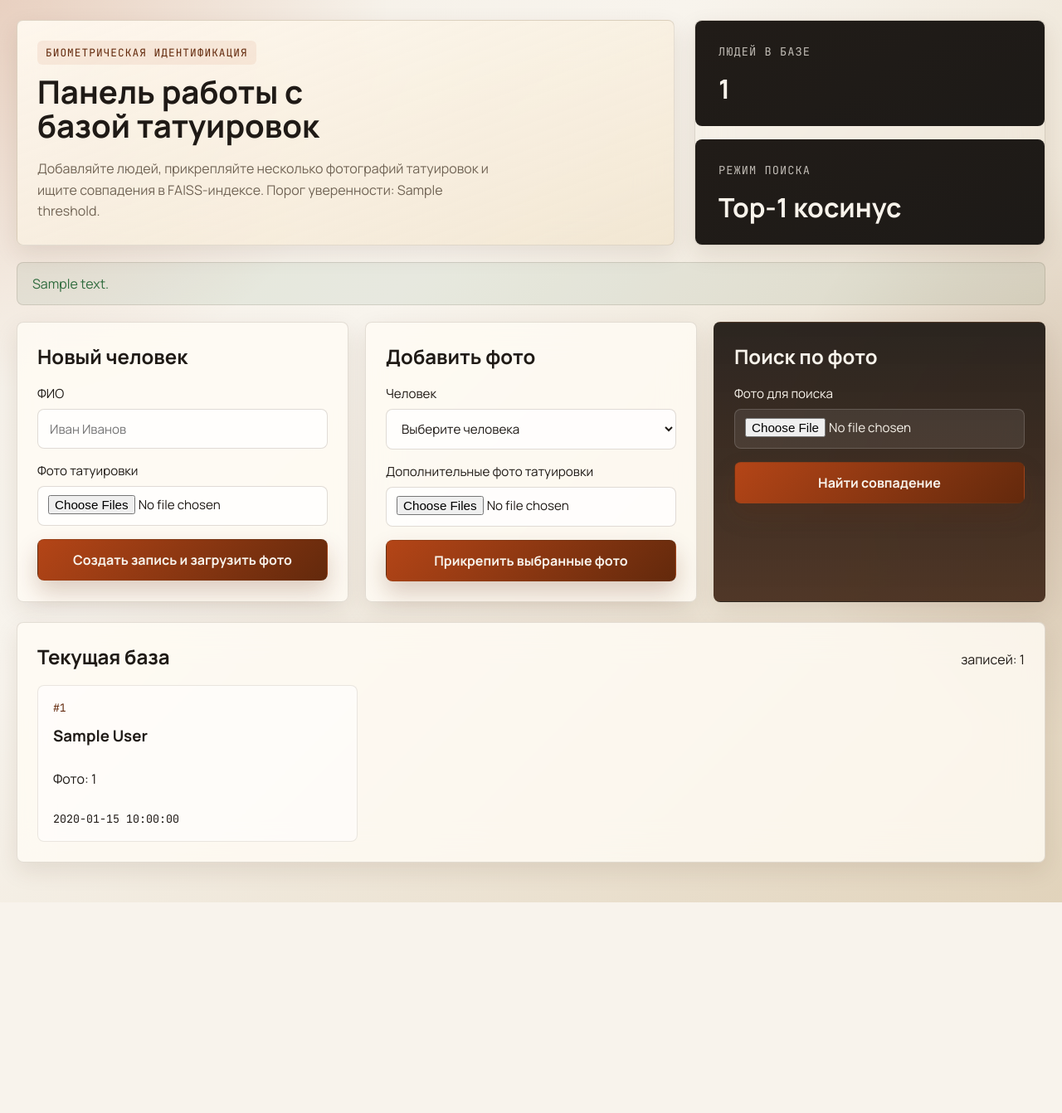
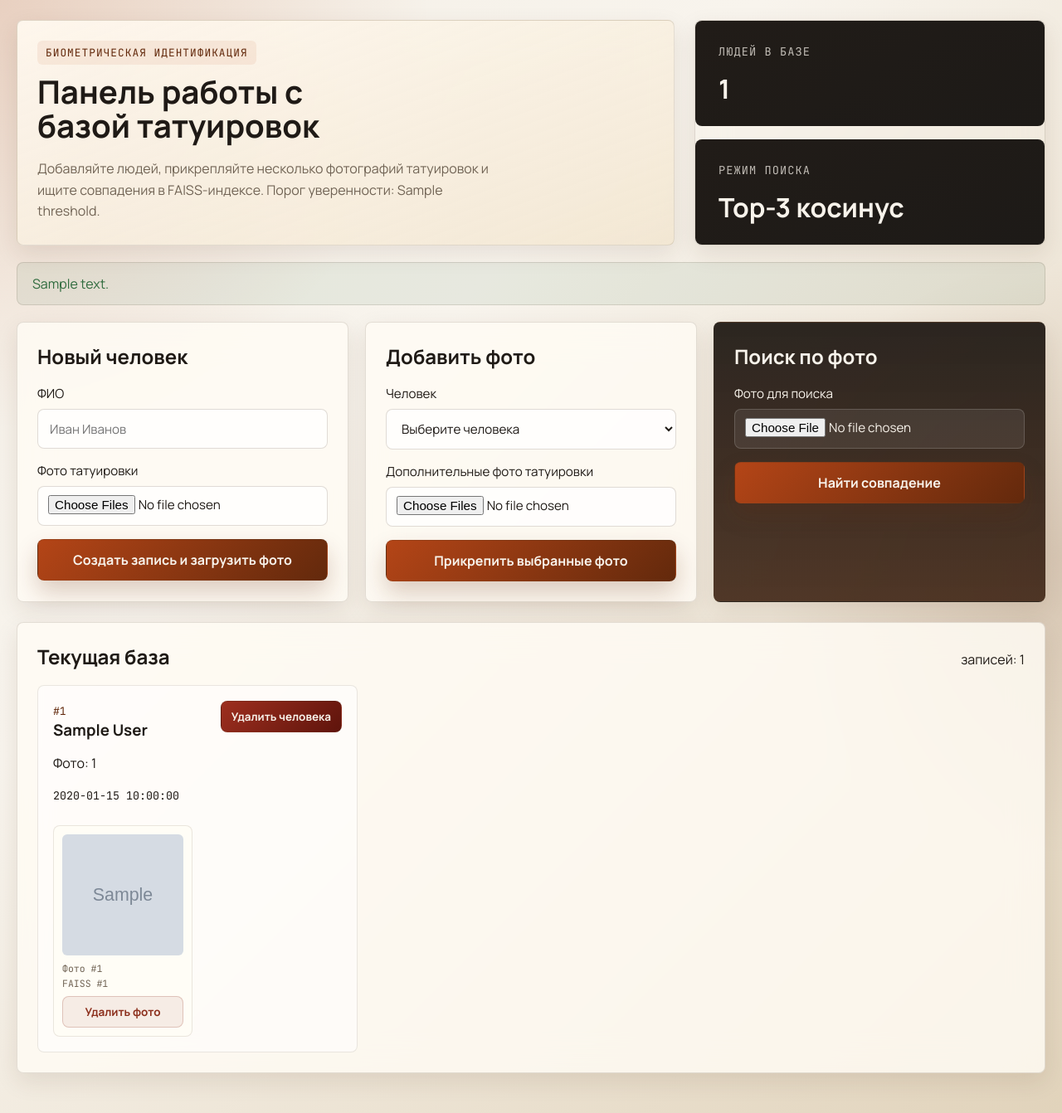
Before and after one commit to Kernyx/AI_Project, a FastAPI app: template app/templates/index.html in a window 1280 px wide. Shown: the whole page at 83% size. Before the commit the page ends 1088 px from the top, so only its background shows below. Run offline with FastAPI, Linux system fonts and the light colour scheme; the template is opened without the code that fills it: most values are stand-ins (such as "Sample title", 1, 10 or a date in 2020); grey boxes marked "Sample" are stand-in pictures; parts of the project's set-up code (start-up, migrations or seed data) failed here and were passed over.

Commit message:
4598345793475984

```diff
--- a/app/main.py
+++ b/app/main.py
@@ -12,8 +12,11 @@ if __package__ in (None, ""):
     from database import SIMILARITY_THRESHOLD, storage
     from ml_model import get_embedding, get_model_status, load_embedding_model
     from schemas import (
+        DeletePersonResponse,
+        DeletePhotoResponse,
         PersonCreatedBatchResponse,
         PersonCreatedResponse,
+        PhotoInfoResponse,
         PhotoCreatedBatchResponse,
         PhotoCreatedResponse,
         SearchCandidateResponse,
@@ -25,8 +28,11 @@ else:
     from .database import SIMILARITY_THRESHOLD, storage
     from .ml_model import get_embedding, get_model_status, load_embedding_model
     from .schemas import (
+        DeletePersonResponse,
+        DeletePhotoResponse,
         PersonCreatedBatchResponse,
         PersonCreatedResponse,
+        PhotoInfoResponse,
         PhotoCreatedBatchResponse,
         PhotoCreatedResponse,
         SearchCandidateResponse,
@@ -97,6 +103,17 @@ def _save_image(image_bytes: bytes, suffix: str, extension: str) -> str:
 
 def _photo_url(photo_path: str) -> str:
     return f"/uploaded_photos/{Path(photo_path).name}"
+
+
+def _photo_response(photo: dict[str, object]) -> PhotoInfoResponse:
+    photo_path = str(photo["photo_path"])
+    return PhotoInfoResponse(
+        photo_id=int(photo["id"]),
+        person_id=int(photo["person_id"]),
+        faiss_id=int(photo["faiss_id"]),
+        photo_path=photo_path,
+        photo_url=_photo_url(photo_path),
+    )
 
 
 def _validate_files(files: list[UploadFile]) -> None:
@@ -185,6 +202,62 @@ async def _add_photo(person_id: int, file: UploadFile) -> PhotoCreatedResponse:
     return result.photos[0]
 
 
+async def _list_person_photos(person_id: int) -> list[PhotoInfoResponse]:
+    if not await storage.person_exists(person_id):
+        raise HTTPException(
+            status_code=status.HTTP_404_NOT_FOUND,
+            detail=f"Человек с id={person_id} не найден",
+        )
+
+    photos = await storage.list_photos_by_person(person_id)
+    return [_photo_response(photo) for photo in photos]
+
+
+async def _delete_photo(photo_id: int) -> DeletePhotoResponse:
+    try:
+        photo = await storage.delete_photo(photo_id)
+    except Exception as exc:
+        raise HTTPException(
+            status_code=status.HTTP_500_INTERNAL_SERVER_ERROR,
+            detail=f"Не удалось удалить фото: {exc}",
+        ) from exc
+
+    if photo is None:
+        raise HTTPException(
+            status_code=status.HTTP_404_NOT_FOUND,
+            detail=f"Фото с id={photo_id} не найдено",
+        )
+
+    return DeletePhotoResponse(
+        status="deleted",
+        photo_id=int(photo["id"]),
+        person_id=int(photo["person_id"]),
+        faiss_id=int(photo["faiss_id"]),
+    )
+
+
+async def _delete_person(person_id: int) -> DeletePersonResponse:
+    try:
+        person = await storage.delete_person(person_id)
+    except Exception as exc:
+        raise HTTPException(
+            status_code=status.HTTP_500_INTERNAL_SERVER_ERROR,
+            detail=f"Не удалось удалить человека: {exc}",
+        ) from exc
+
+    if person is None:
+        raise HTTPException(
+            status_code=status.HTTP_404_NOT_FOUND,
+            detail=f"Человек с id={person_id} не найден",
+        )
+
+    return DeletePersonResponse(
+        status="deleted",
+        person_id=int(person["id"]),
+        deleted_photos_count=int(person["deleted_photos_count"]),
+    )
+
+
 async def _search_person(file: UploadFile) -> SearchFoundResponse | SearchNotFoundResponse:
     result = await _search_top_persons(file, k=1)
     if not result.results or result.results[0].similarity < SIMILARITY_THRESHOLD:
@@ -246,11 +319,25 @@ async def _render_dashboard(
     search_result: dict[str, object] | None = None,
 ) -> HTMLResponse:
     persons = await storage.list_persons()
+    persons_with_photos = []
+    for person in persons:
+        photos = await storage.list_photos_by_person(int(person["person_id"]))
+        enriched_person = dict(person)
+        enriched_person["photos"] = [
+            {
+                "photo_id": int(photo["id"]),
+                "faiss_id": int(photo["faiss_id"]),
+                "photo_url": _photo_url(str(photo["photo_path"])),
+            }
+            for photo in photos
+        ]
+        persons_with_photos.append(enriched_person)
+
     return templates.TemplateResponse(
         request=request,
         name="index.html",
         context={
-            "persons": persons,
+            "persons": persons_with_photos,
             "success_message": success_message,
             "error_message": error_message,
             "search_result": search_result,
@@ -336,6 +423,35 @@ async def search_ui(request: Request, file: UploadFile = File(...)) -> HTMLRespo
     )
 
 
+@app.post("/ui/delete_photo", response_class=HTMLResponse)
+async def delete_photo_ui(request: Request, photo_id: int = Form(...)) -> HTMLResponse:
+    try:
+        result = await _delete_photo(photo_id)
+    except HTTPException as exc:
+        return await _render_dashboard(request, error_message=str(exc.detail))
+
+    return await _render_dashboard(
+        request,
+        success_message=f"Фото #{result.photo_id} удалено из базы и FAISS-индекса",
+    )
+
+
+@app.post("/ui/delete_person", response_class=HTMLResponse)
+async def delete_person_ui(request: Request, person_id: int = Form(...)) -> HTMLResponse:
+    try:
+        result = await _delete_person(person_id)
+    except HTTPException as exc:
+        return await _render_dashboard(request, error_message=str(exc.detail))
+
+    return await _render_dashboard(
+        request,
+        success_message=(
+            f"Человек #{result.person_id} удален. "
+            f"Удалено фото: {result.deleted_photos_count}"
+        ),
+    )
+
+
 @app.post("/api/add_new_person", response_model=PersonCreatedResponse, status_code=status.HTTP_201_CREATED)
 async def add_new_person(full_name: str = Form(...), file: UploadFile = File(...)) -> PersonCreatedResponse:
     return await _create_person_with_photo(full_name, file)
@@ -380,6 +496,21 @@ async def search_top(file: UploadFile = File(...), k: int = Form(3)) -> SearchTo
     return await _search_top_persons(file, k=k)
 
 
+@app.get("/api/persons/{person_id}/photos", response_model=list[PhotoInfoResponse])
+async def list_person_photos(person_id: int) -> list[PhotoInfoResponse]:
+    return await _list_person_photos(person_id)
+
+
+@app.delete("/api/photos/{photo_id}", response_model=DeletePhotoResponse)
+async def delete_photo(photo_id: int) -> DeletePhotoResponse:
+    return await _delete_photo(photo_id)
+
+
+@app.delete("/api/persons/{person_id}", response_model=DeletePersonResponse)
+async def delete_person(person_id: int) -> DeletePersonResponse:
+    return await _delete_person(person_id)
+
+
 @app.get("/health")
 async def healthcheck() -> dict[str, object]:
     return {"status": "ok", "model": get_model_status()}
--- a/app/static/styles.css
+++ b/app/static/styles.css
@@ -251,6 +251,28 @@ button:hover {
     color: #ffd0b1;
 }
 
+.inline-form {
+    margin: 0;
+}
+
+.button-danger,
+.button-secondary-danger {
+    min-height: 38px;
+    padding: 8px 12px;
+    font-size: 0.84rem;
+    box-shadow: none;
+}
+
+.button-danger {
+    background: linear-gradient(135deg, #9d2f1f, #5f140c);
+}
+
+.button-secondary-danger {
+    color: var(--danger);
+    background: rgba(140, 47, 28, 0.08);
+    border-color: rgba(140, 47, 28, 0.22);
+}
+
 .match-list {
     display: grid;
     gap: 12px;
@@ -318,9 +340,52 @@ button:hover {
     border: 1px solid rgba(82, 64, 42, 0.12);
 }
 
+.person-card-head {
+    display: flex;
+    justify-content: space-between;
+    gap: 14px;
+    align-items: flex-start;
+}
+
 .person-id {
     color: var(--accent-deep);
     font-size: 0.82rem;
+}
+
+.photo-grid {
+    display: grid;
+    grid-template-columns: repeat(auto-fill, minmax(130px, 1fr));
+    gap: 12px;
+    margin-top: 14px;
+}
+
+.photo-card {
+    display: grid;
+    gap: 8px;
+    padding: 10px;
+    border-radius: 8px;
+    background: rgba(255, 252, 245, 0.74);
+    border: 1px solid rgba(82, 64, 42, 0.12);
+}
+
+.photo-card img {
+    display: block;
+    width: 100%;
+    aspect-ratio: 1 / 1;
+    object-fit: cover;
+    border-radius: 6px;
+}
+
+.photo-card-meta {
+    display: grid;
+    gap: 3px;
+    color: var(--muted);
+    font-family: "JetBrains Mono", monospace;
+    font-size: 0.72rem;
+}
+
+.muted-text {
+    color: var(--muted);
 }
 
 .empty-state {
--- a/app/templates/index.html
+++ b/app/templates/index.html
@@ -27,7 +27,7 @@
                 </div>
                 <div class="metric-card">
                     <span class="metric-label">Режим поиска</span>
-                    <strong class="metric-value">Top-1 косинус</strong>
+                    <strong class="metric-value">Top-3 косинус</strong>
                 </div>
             </div>
         </section>
@@ -136,10 +136,40 @@
             <div class="registry-grid">
                 {% for person in persons %}
                 <article class="person-card">
-                    <span class="person-id">#{{ person.person_id }}</span>
-                    <h3>{{ person.full_name }}</h3>
-                    <p>Фото: {{ person.photos_count }}</p>
-                    <small>{{ person.created_at }}</small>
+                    <div class="person-card-head">
+                        <div>
+                            <span class="person-id">#{{ person.person_id }}</span>
+                            <h3>{{ person.full_name }}</h3>
+                            <p>Фото: {{ person.photos_count }}</p>
+                            <small>{{ person.created_at }}</small>
+                        </div>
+                        <form action="/ui/delete_person" method="post" class="inline-form" onsubmit="return confirm('Удалить человека и все его фото?');">
+                            <input type="hidden" name="person_id" value="{{ person.person_id }}">
+                            <button type="submit" class="button-danger">Удалить человека</button>
+                        </form>
+                    </div>
+
+                    {% if person.photos %}
+                    <div class="photo-grid">
+                        {% for photo in person.photos %}
+                        <article class="photo-card">
+                            <a href="{{ photo.photo_url }}" target="_blank">
+                                <img src="{{ photo.photo_url }}" alt="Фото #{{ photo.photo_id }} пользователя {{ person.full_name }}">
+                            </a>
+                            <div class="photo-card-meta">
+                                <span>Фото #{{ photo.photo_id }}</span>
+                                <span>FAISS #{{ photo.faiss_id }}</span>
+                            </div>
+                            <form action="/ui/delete_photo" method="post" class="inline-form" onsubmit="return confirm('Удалить это фото?');">
+                                <input type="hidden" name="photo_id" value="{{ photo.photo_id }}">
+                                <button type="submit" class="button-secondary-danger">Удалить фото</button>
+                            </form>
+                        </article>
+                        {% endfor %}
+                    </div>
+                    {% else %}
+                    <p class="muted-text">У этого человека пока нет фото.</p>
+                    {% endif %}
                 </article>
                 {% else %}
                 <article class="person-card empty-state">
```
Also changed, not shown: app/database.py (+72 -0 lines), app/schemas.py (+21 -0 lines), README.md.
